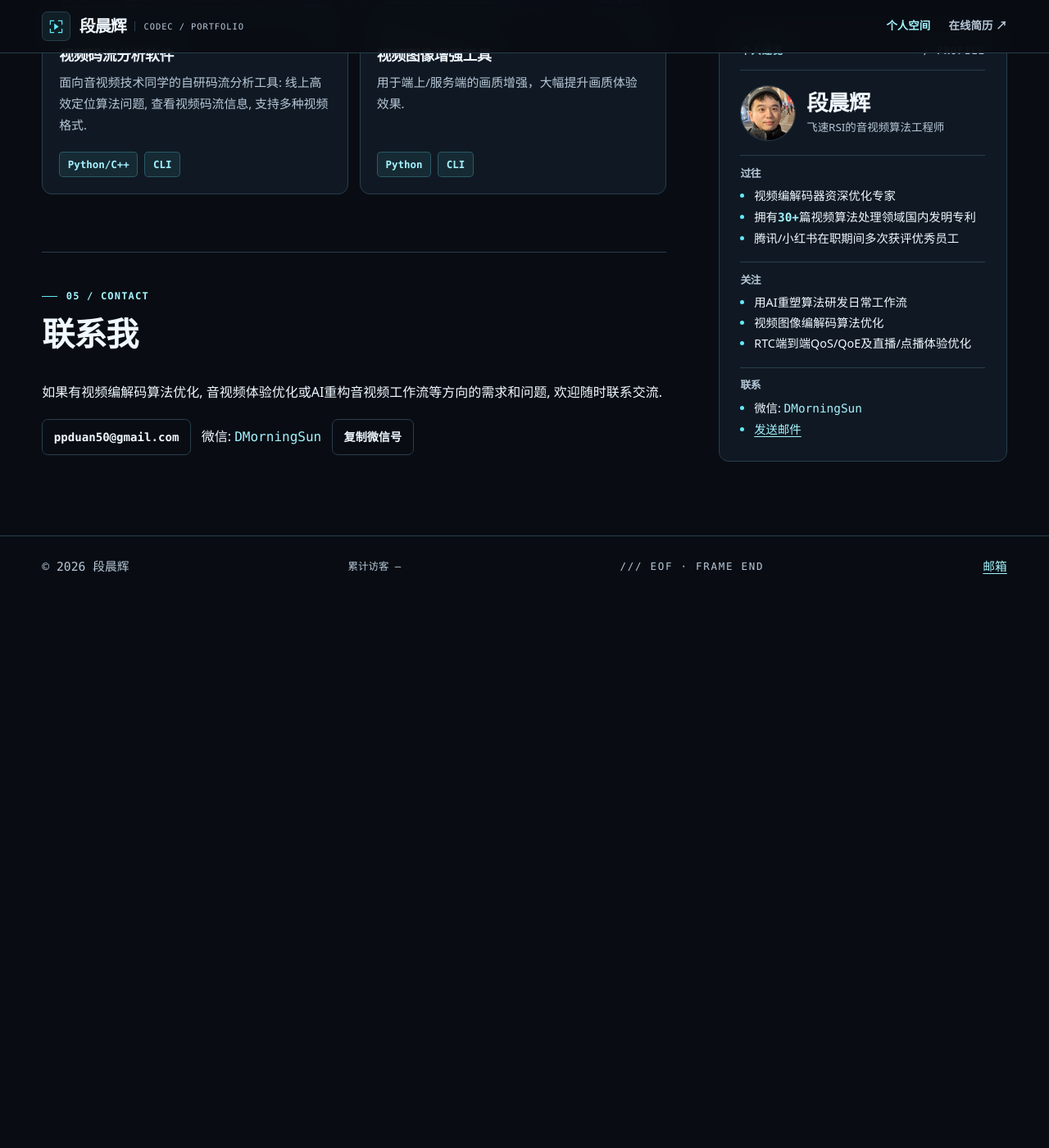
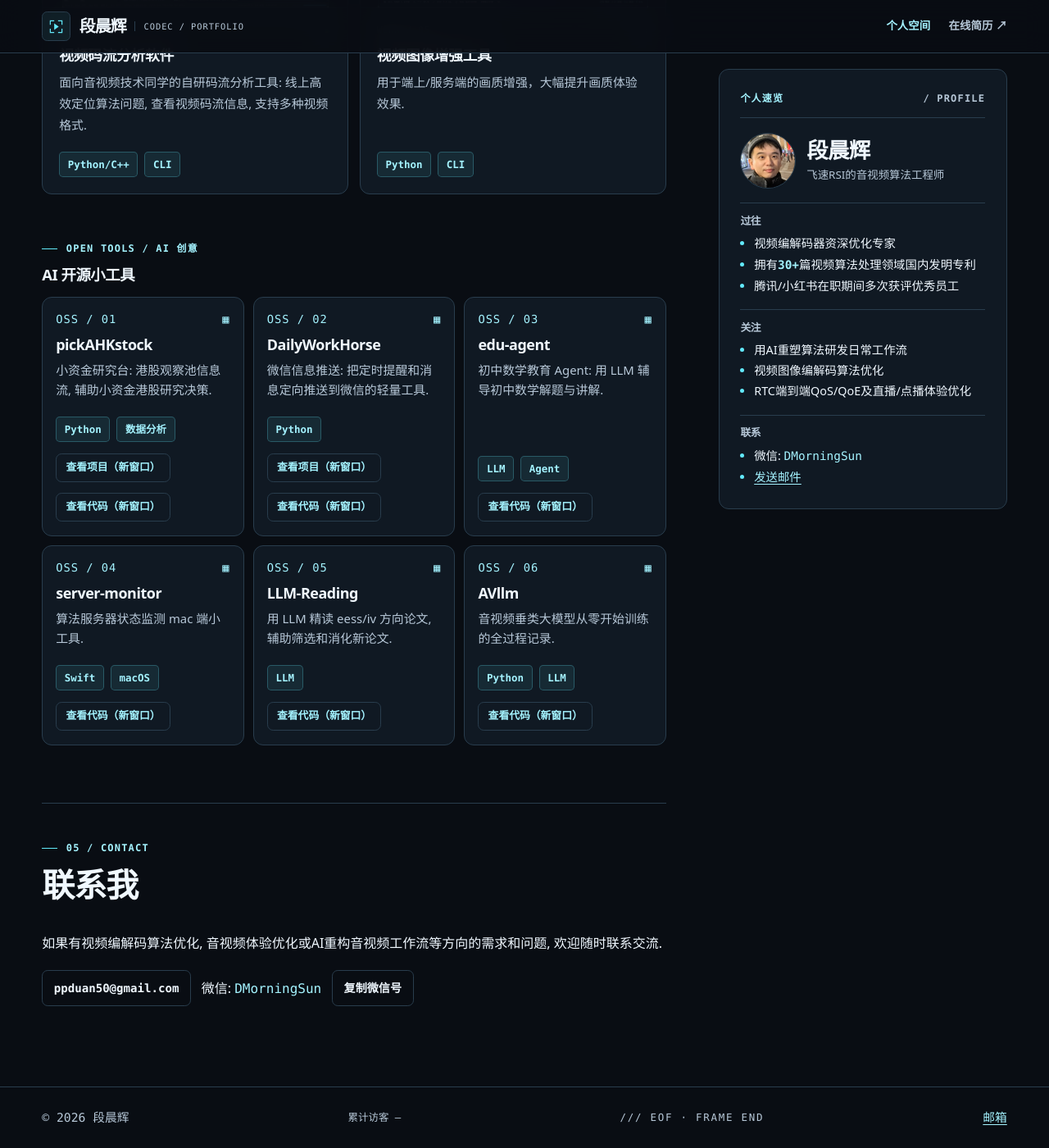
Before and after one commit to bitchenhui/bitchenhui.github.io, a Jekyll site: the page built from index.html, in a window 1280 px wide and 1400 px high, scrolled down 4029 px. Shown: the whole window at 82% size. Built offline with Jekyll 4.4.1, drawn with Linux system fonts in a browser that asks for light colours; before the commit the page ends 4756 px from its top, so only the background shows below that.

Commit message:
feat: showcase AI open-source tools alongside works
- New _data/opensource.yml with six public tools (pickAHKstock,
  DailyWorkHorse, edu-agent, server-monitor, LLM-Reading, AVllm)
- OPEN TOOLS subsection under 个人作品: compact 3-col card grid with
  live-demo and source links; resume gets a dense inline tool list
- project-card gains an OSS/WORK label prefix
- Verifier: opensource schema checks, card accounting, and an
  EXTERNAL_SITE_PATHS allowlist for same-domain project Pages

```diff
--- /dev/null
+++ b/_data/opensource.yml
@@ -0,0 +1,47 @@
+# AI 开源小工具与创意, 展示在首页「个人作品」区下方的 OPEN TOOLS 子区, 简历页同步.
+# 字段同 _data/projects.yml; 强烈建议填 project_url(在线体验) 和 repository_url(源码).
+- title: "pickAHKstock"
+  description: "小资金研究台: 港股观察池信息流, 辅助小资金港股研究决策."
+  stack:
+    - Python
+    - 数据分析
+  project_url: "https://bitchenhui.github.io/pickAHKstock/"
+  repository_url: "https://github.com/bitchenhui/pickAHKstock"
+
+- title: "DailyWorkHorse"
+  description: "微信信息推送: 把定时提醒和消息定向推送到微信的轻量工具."
+  stack:
+    - Python
+  project_url: "https://bitchenhui.github.io/DailyWorkHorse/"
+  repository_url: "https://github.com/bitchenhui/DailyWorkHorse"
+
+- title: "edu-agent"
+  description: "初中数学教育 Agent: 用 LLM 辅导初中数学解题与讲解."
+  stack:
+    - LLM
+    - Agent
+  project_url: ""
+  repository_url: "https://github.com/bitchenhui/edu-agent"
+
+- title: "server-monitor"
+  description: "算法服务器状态监测 mac 端小工具."
+  stack:
+    - Swift
+    - macOS
+  project_url: ""
+  repository_url: "https://github.com/bitchenhui/server-monitor"
+
+- title: "LLM-Reading"
+  description: "用 LLM 精读 eess/iv 方向论文, 辅助筛选和消化新论文."
+  stack:
+    - LLM
+  project_url: ""
+  repository_url: "https://github.com/bitchenhui/LLM-Reading"
+
+- title: "AVllm"
+  description: "音视频垂类大模型从零开始训练的全过程记录."
+  stack:
+    - Python
+    - LLM
+  project_url: ""
+  repository_url: "https://github.com/bitchenhui/AVllm"
--- a/_includes/project-card.html
+++ b/_includes/project-card.html
@@ -1,7 +1,8 @@
 {% assign project_url = include.project.project_url | default: "" | strip %}
 {% assign repository_url = include.project.repository_url | default: "" | strip %}
 {% assign cover = include.project.cover | default: "" | strip %}
-<article class="card project-card{% if include.ordinal == 1 and cover != "" %} project-card--featured{% endif %}">
+{% assign card_prefix = include.prefix | default: "WORK" | strip %}
+<article class="card project-card{% if include.ordinal == 1 and cover != "" and card_prefix == "WORK" %} project-card--featured{% endif %}">
   {% if cover != "" %}
     <a class="project-card__media" href="{{ cover | relative_url }}" data-image-open data-image-title="{{ include.project.title | escape }}" aria-label="查看{{ include.project.title | escape }}的大图">
       <img class="project-card__cover" src="{{ cover | relative_url }}" alt="{{ include.project.title | escape }} 作品截图" loading="lazy" decoding="async">
@@ -9,7 +10,7 @@
     </a>
   {% endif %}
   <div class="project-card__content">
-    <p class="project-card__label" aria-hidden="true"><span>WORK / {% if include.ordinal < 10 %}0{% endif %}{{ include.ordinal }}</span><span>{% if include.ordinal == 1 %}FEATURED{% else %}▦{% endif %}</span></p>
+    <p class="project-card__label" aria-hidden="true"><span>{{ card_prefix }} / {% if include.ordinal < 10 %}0{% endif %}{{ include.ordinal }}</span><span>{% if include.ordinal == 1 and card_prefix == "WORK" and cover != "" %}FEATURED{% else %}▦{% endif %}</span></p>
     {% assign project_period = include.project.period | default: "" | strip %}
     {% if project_period != "" %}<p class="card-meta">{{ project_period | escape }}</p>{% endif %}
     <h3>{{ include.project.title | escape }}</h3>
--- a/assets/css/main.scss
+++ b/assets/css/main.scss
@@ -192,6 +192,36 @@ main { min-height: calc(100vh - 10rem); }
   grid-template-columns: repeat(2, minmax(0, 1fr));
   gap: 0.85rem;
 }
+
+/* 个人作品区内的开源工具子区: 更密的网格 + 与上方工作作品的分隔. */
+.works-subsection { margin-top: clamp(2.2rem, 5vw, 3.5rem); }
+.works-subsection__title { margin: 0 0 1rem; font-size: 1.15rem; }
+.card-grid--tools { grid-template-columns: repeat(3, minmax(0, 1fr)); gap: 0.7rem; }
+.card-grid--tools .project-card__content { padding: 0.95rem 1rem 1.05rem; }
+.card-grid--tools .project-card__label { margin-bottom: 0.55rem; }
+.card-grid--tools h3 { font-size: 1rem; }
+.card-grid--tools p { font-size: 0.86rem; line-height: 1.6; }
+.card-grid--tools .button-row { margin-top: 0.9rem; }
+.card-grid--tools .button { min-height: 2.2rem; padding: 0.3rem 0.7rem; font-size: 0.8rem; }
+
+/* 简历页: 开源工具紧凑行内列表(打印友好). */
+.resume-tools__title { margin: 1.4rem 0 0.6rem; font-size: 1rem; }
+.resume-tools { margin: 0; padding: 0; list-style: none; }
+.resume-tools li {
+  display: flex;
+  flex-wrap: wrap;
+  align-items: baseline;
+  gap: 0.15rem 0.55rem;
+  padding: 0.32rem 0;
+  border-bottom: 1px dashed var(--line);
+  font-size: 0.88rem;
+}
+.resume-tools li:last-child { border-bottom: 0; }
+.resume-tools__name { font-family: var(--mono); font-weight: 650; color: var(--accent-strong); }
+.resume-tools__desc { color: var(--muted); }
+.resume-tools__links { margin-left: auto; font-weight: 650; }
+.resume-tools__links a + a { margin-left: 0.7rem; }
+@media print { .resume-tools li { padding-block: 0.16rem; font-size: 0.82rem; } }
 
 .card {
   padding: clamp(1rem, 3vw, 1.55rem);
@@ -632,12 +662,16 @@ body:has(.image-viewer[open]) { overflow: hidden; }
   .site-footer__inner { align-items: flex-start; flex-wrap: wrap; }
 }
 
+@media (max-width: 54rem) {
+  .card-grid--tools { grid-template-columns: repeat(2, minmax(0, 1fr)); }
+}
+
 @media (max-width: 25rem) {
   .site-brand__label { display: none; }
   .signal-frame__bar { padding: 0.58rem 0.55rem; font-size: 0.59rem; }
   .hero-panel .hero-byline { font-size: 0.59rem; margin-left: 0.5rem; padding-left: 0.5rem; }
   .impact-strip__context { line-height: 1.5; }
-  .card-grid { grid-template-columns: minmax(0, 1fr); }
+  .card-grid, .card-grid--tools { grid-template-columns: minmax(0, 1fr); }
 }
 
 
--- a/index.html
+++ b/index.html
@@ -85,6 +85,15 @@ layout: default
         <p>作品截图整理中. 工作项目成果见上方经历板块.</p>
       </div>
     {% endif %}
+    {% if site.data.opensource and site.data.opensource != empty %}
+      <div class="works-subsection">
+        <p class="section-index">OPEN TOOLS / AI 创意</p>
+        <h3 class="works-subsection__title">AI 开源小工具</h3>
+        <div class="card-grid card-grid--tools">
+          {% for tool in site.data.opensource %}{% include project-card.html project=tool ordinal=forloop.index prefix="OSS" %}{% endfor %}
+        </div>
+      </div>
+    {% endif %}
   </section>
 
   <section id="contact" class="manual-section contact-section" aria-labelledby="contact-title">
```
Also changed, not shown: resume/index.html (+17 -0 lines), scripts/verify_site.rb (+20 -1 lines), README.md.
